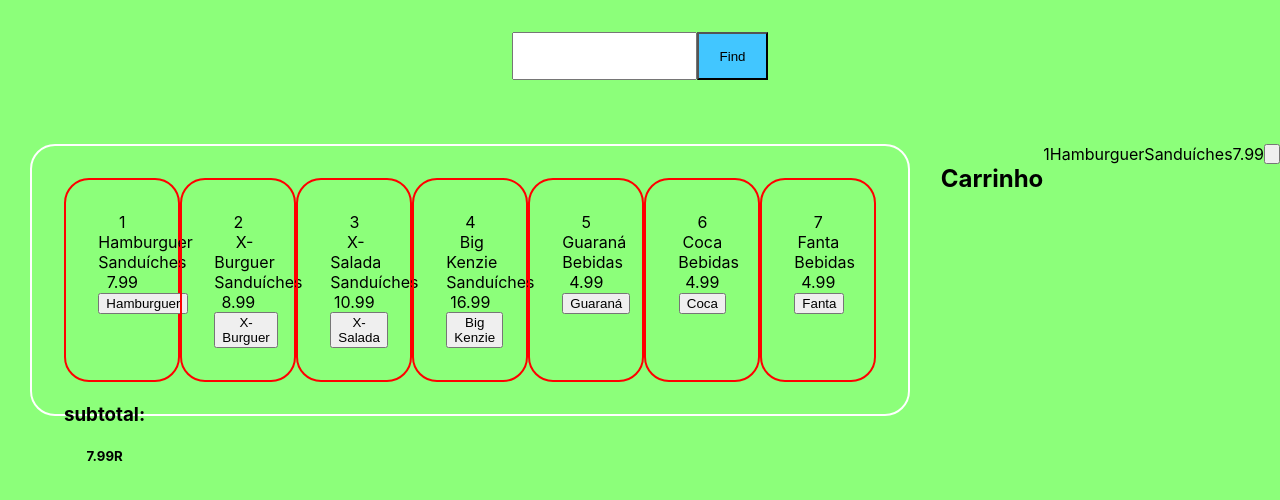
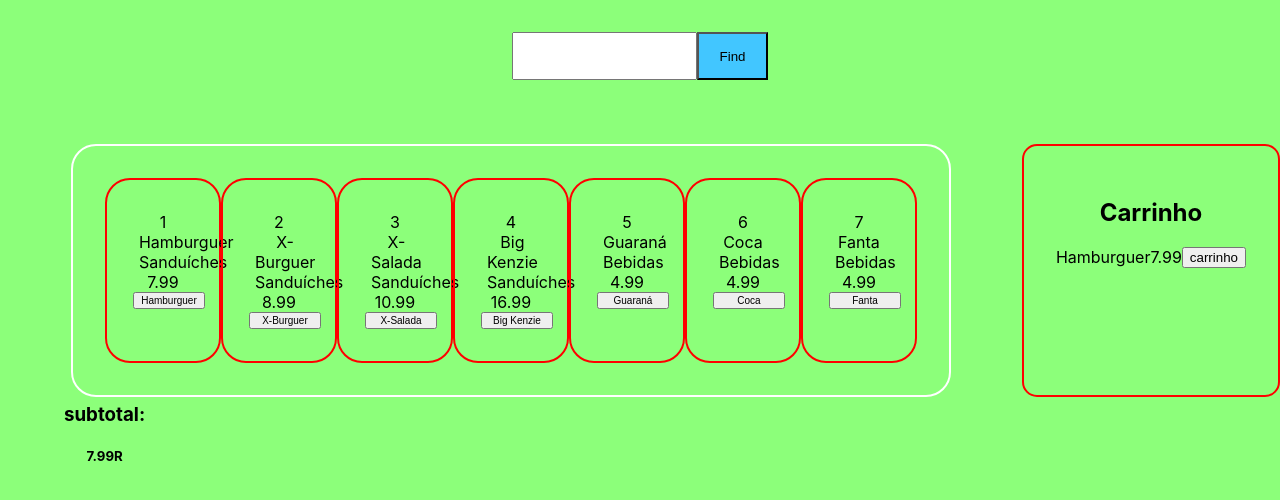
Before and after one commit to Kenzie-Academy-Brasil-Developers/react-entrega-s1-hamburgueria-da-kenzie-Glen1986, a React (Create React App) app: page / in a window 1280 px wide. Both pictures are taken after a click on the button "Hamburguer". Shown: the top 500 px of the page. Built offline with nearby package versions, Linux system fonts and the light colour scheme.

Commit message:
hamburgCartCarrinho

```diff
--- a/src/components/Cart/index.jsx
+++ b/src/components/Cart/index.jsx
@@ -2,11 +2,9 @@
 const Cart = ({item,currentSale})=> {
   return(
   <div className="cart">
-    <div className="cartId">{item.id}</div>
     <div className="cartName">{item.name}</div>
-    <div className="cartCategory">{item.category}</div>
     <div className="cartPrice">{item.price}</div>
-    <button onClick={()=>console.log("buy")}></button>
+    <button onClick={()=>alert(`vc escolhou: ${item.name}`)}>carrinho</button>
   </div>
   )
 }
--- a/src/components/ContCart/index.jsx
+++ b/src/components/ContCart/index.jsx
@@ -1,15 +1,16 @@
+import './styles.css'
 import Cart from '../Cart'
 
 const ContCart =({currentSale})=>{
   return(
-    <>
+    <section className="carrinho">
       <h2>Carrinho</h2>
       <div className="container">
         {
           currentSale.map(item => <Cart key={item.id} item={item}/>)
         }
       </div>
-    </>
+    </section>
   )
 }
 export default ContCart;
--- /dev/null
+++ b/src/components/ContCart/styles.css
@@ -0,0 +1,15 @@
+.carrinho{
+  border: 2px solid red;
+  border-radius:15px;
+  padding: 6px;
+  display:flex;
+  flex-direction:column;
+  padding:2rem;
+}
+.container{
+  display: flex;
+  flex-direction: column;
+}
+.container>.cart{
+  justify-content: space-between;
+}
--- a/src/components/MenuContainer/style.css
+++ b/src/components/MenuContainer/style.css
@@ -20,3 +20,12 @@
   width:100vw;
   display:contents;
 }
+.product{
+  display: flex;
+  flex-direction:column;
+}
+.product>button{
+  margin-left:-6px;
+  font-size:10px;
+  width:150%;
+}
```
